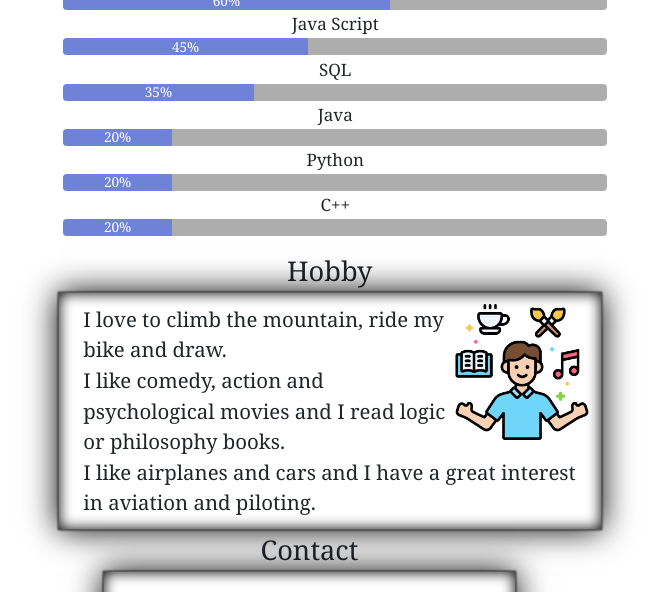
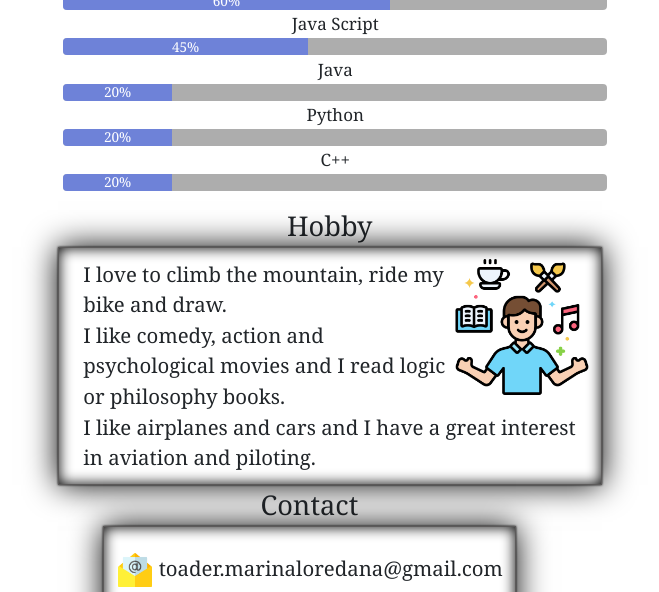
Before and after one commit to marina-t-itf/My-CV, a plain HTML site: page index.html in a window 1280 px wide. Shown: the part 2388-2980 px from the top of the page, without its empty margins (49-708 px from the left). Drawn offline with Linux system fonts and the light colour scheme.

Commit message:
some modify test

```diff
--- a/index.html
+++ b/index.html
@@ -162,10 +162,10 @@
                 <div class="progress">
                     <div class="progress-bar" role="progressbar" aria-label="Example with label" style="width: 45%;" aria-valuenow="45" aria-valuemin="0" aria-valuemax="100">45%</div>
                 </div>
-                <div class="item">SQL</div>
+               <!-- <div class="item">SQL</div>
                 <div class="progress">
                     <div class="progress-bar" role="progressbar" aria-label="Example with label" style="width: 35%;" aria-valuenow="35" aria-valuemin="0" aria-valuemax="100">35%</div>
-                </div>
+                </div>-->
                 <div class="item">Java</div>
                 <div class="progress">
                     <div class="progress-bar" role="progressbar" aria-label="Example with label" style="width: 20%;" aria-valuenow="20" aria-valuemin="0" aria-valuemax="100">20%</div>
```
